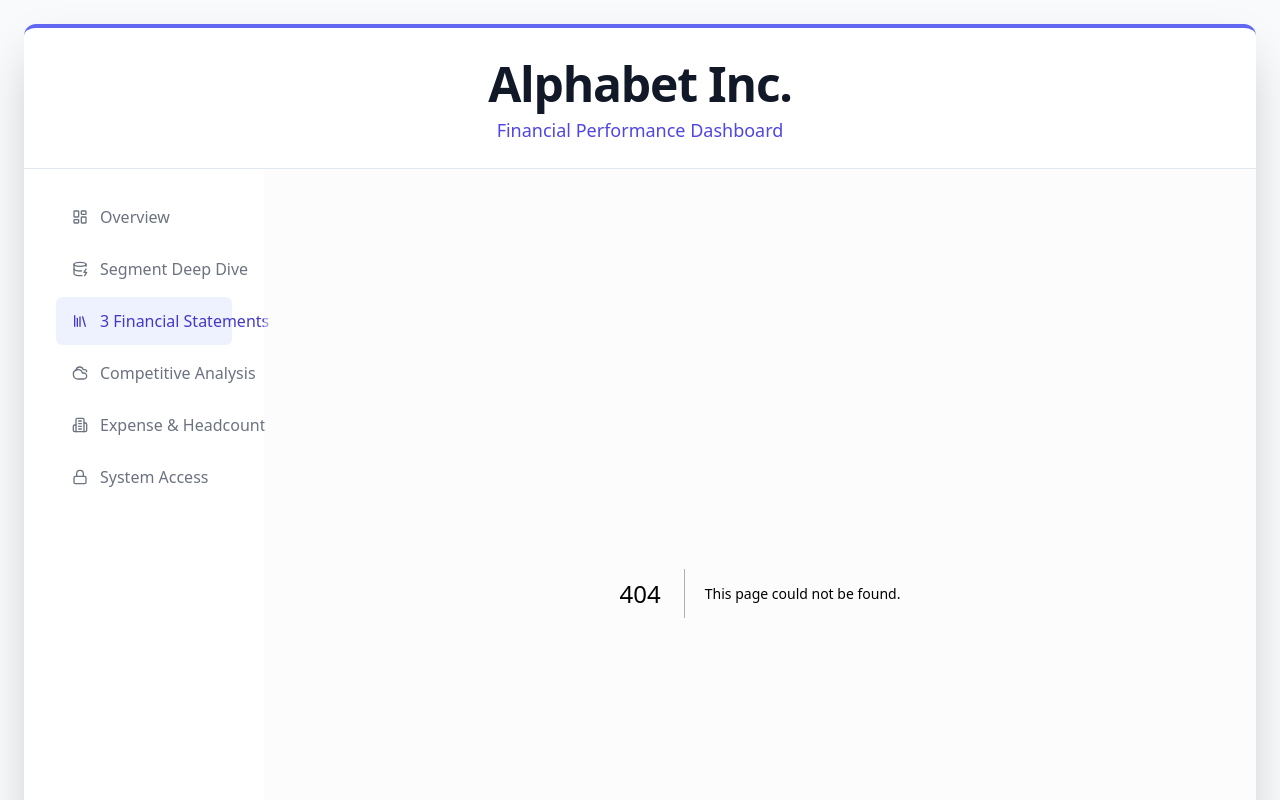
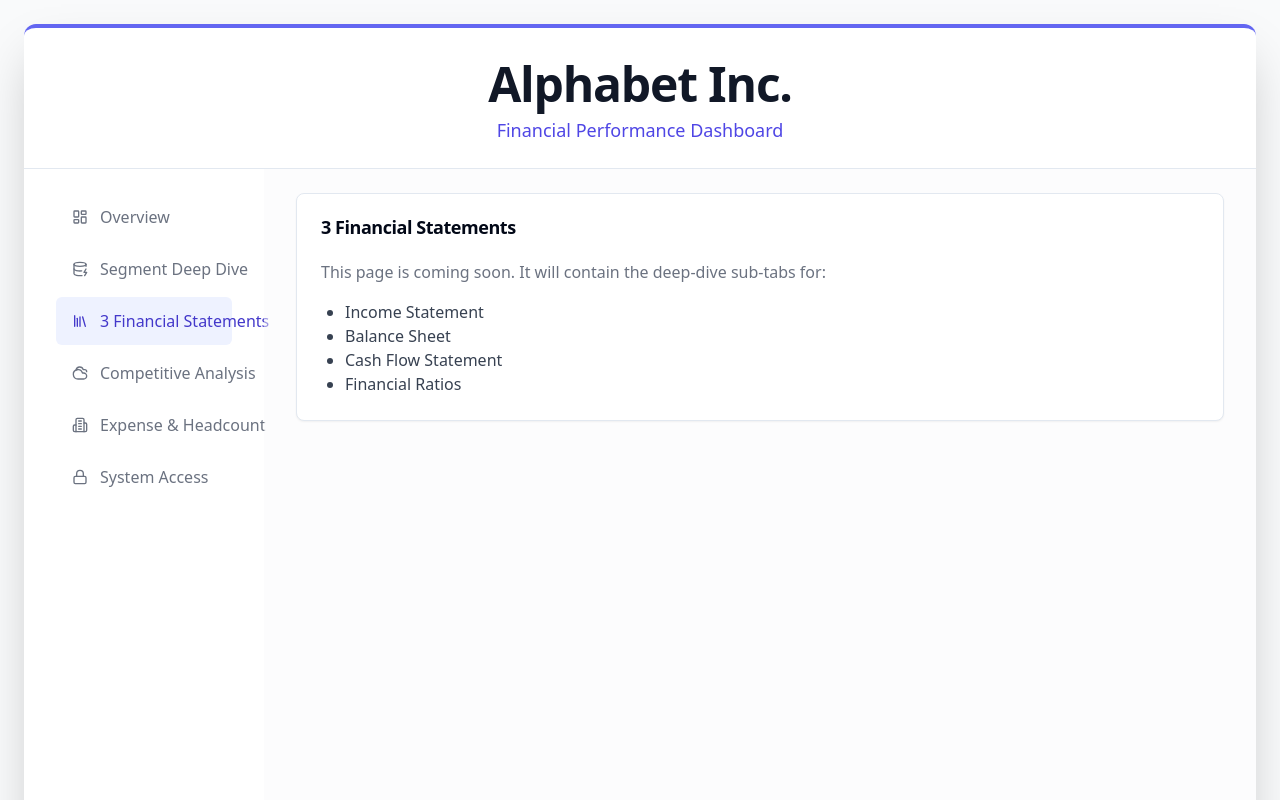
Before and after one commit to cody-SAT/budget, a Next.js app: page /financial-statements in a window 1280 px wide. Before the commit this address had no page. Shown: the top 800 px of the page. Built offline with nearby package versions, Linux system fonts and the light colour scheme.

Commit message:
Create page.jsx

```diff
--- /dev/null
+++ b/src/app/financial-statements/page.jsx
@@ -0,0 +1,31 @@
+"use client"
+import React from 'react';
+import {
+  Card,
+  CardContent,
+  CardHeader,
+  CardTitle,
+} from '@/components/ui/card';
+
+export default function FinancialStatementsPage() {
+  return (
+    <div className="space-y-6 animate-fadeIn">
+      <Card>
+        <CardHeader>
+          <CardTitle>3 Financial Statements</CardTitle>
+        </CardHeader>
+        <CardContent>
+          <p className="text-gray-500">
+            This page is coming soon. It will contain the deep-dive sub-tabs for:
+          </p>
+          <ul className="list-disc pl-6 mt-4 text-gray-700">
+            <li>Income Statement</li>
+            <li>Balance Sheet</li>
+            <li>Cash Flow Statement</li>
+            <li>Financial Ratios</li>
+          </ul>
+        </CardContent>
+      </Card>
+    </div>
+  );
+}
```
